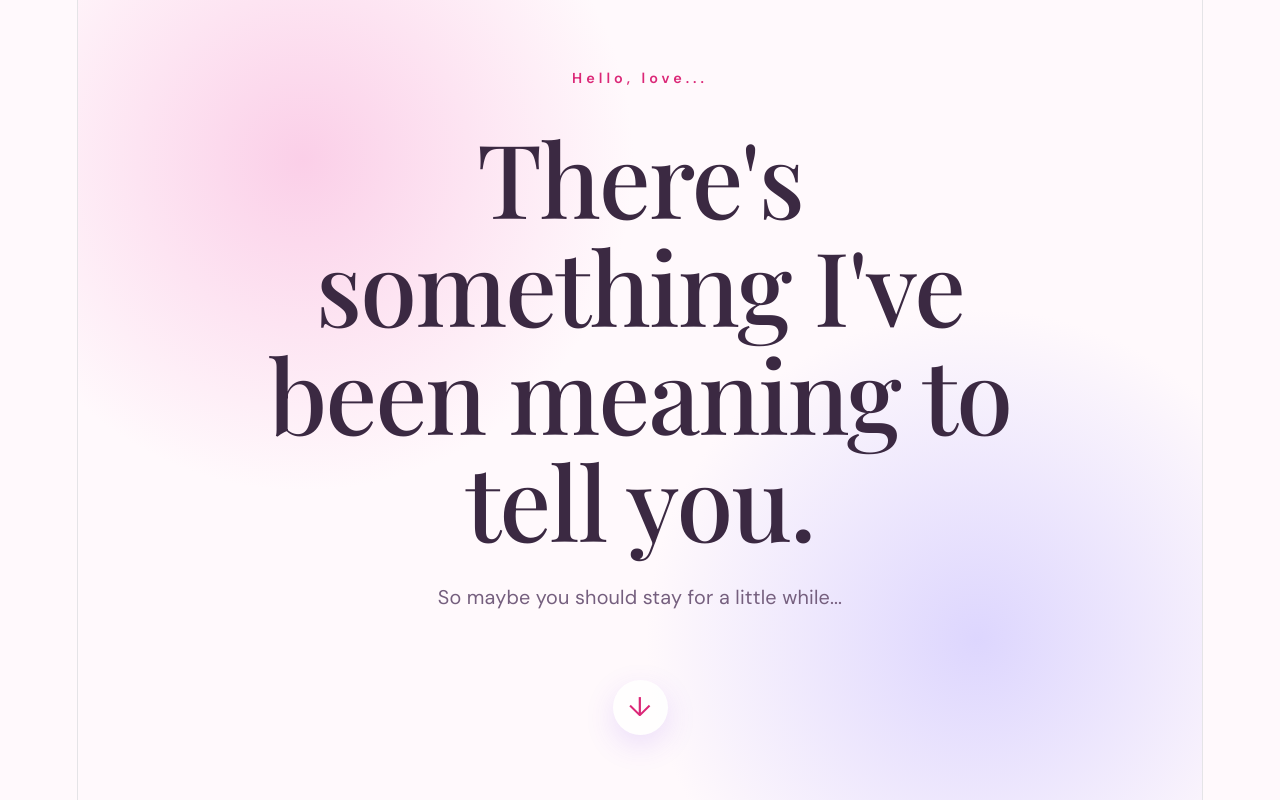
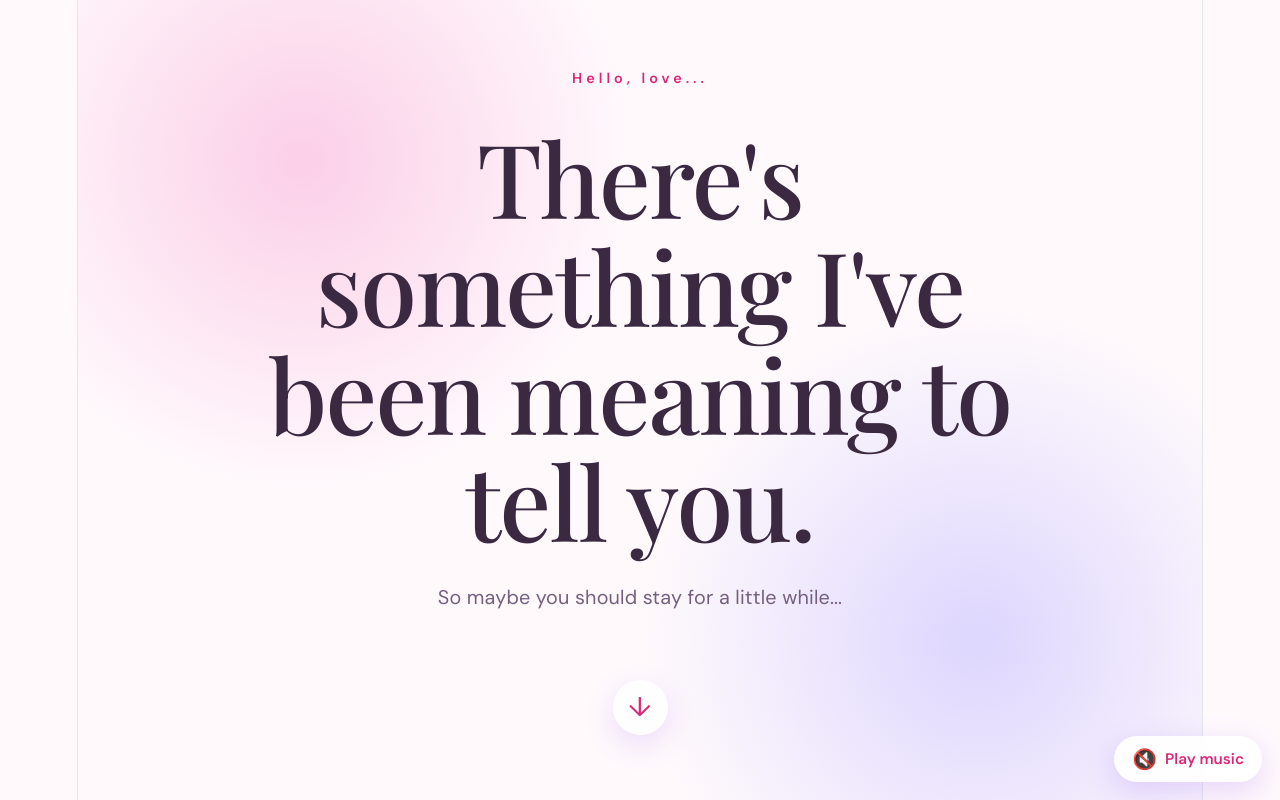
Before and after one commit to LemoonRay/olivia, a React (Vite) app: page / in a window 1280 px wide. Shown: the top 800 px of the page. Built offline with nearby package versions, Linux system fonts and the light colour scheme.

Commit message:
added bgm

```diff
--- a/src/App.css
+++ b/src/App.css
@@ -732,6 +732,54 @@ button {
   }
 }
 
+/* BACKGROUND MUSIC */
+
+.music-toggle {
+  position: fixed;
+  right: 18px;
+  bottom: 18px;
+  z-index: 900; /* below the lightbox (1000) */
+  display: flex;
+  align-items: center;
+  gap: 8px;
+  padding: 10px 18px;
+  background: rgba(255, 255, 255, 0.9);
+  color: var(--dark-pink);
+  font-size: 0.85rem;
+  box-shadow: 0 10px 30px rgba(124, 58, 237, 0.18);
+  backdrop-filter: blur(6px);
+}
+
+.music-icon {
+  display: inline-block;
+  font-size: 1.1rem;
+}
+
+.music-toggle.playing .music-icon {
+  animation: bob 1.2s ease-in-out infinite;
+}
+
+@keyframes bob {
+  50% {
+    transform: translateY(-3px) rotate(8deg);
+  }
+}
+
+@media (max-width: 500px) {
+  .music-toggle {
+    padding: 12px 14px;
+  }
+  .music-text {
+    display: none; /* icon-only on small screens */
+  }
+}
+
+@media (prefers-reduced-motion: reduce) {
+  .music-toggle.playing .music-icon {
+    animation: none;
+  }
+}
+
 /* LIGHTBOX */
 
 .zoom-trigger,
--- a/src/App.jsx
+++ b/src/App.jsx
@@ -774,6 +774,78 @@ function YesPage() {
 }
 
 
+/* BACKGROUND MUSIC */
+
+function BackgroundMusic() {
+  const audioRef = useRef(null);
+  const userPaused = useRef(false);
+  const [playing, setPlaying] = useState(false);
+
+  useEffect(() => {
+    const audio = audioRef.current;
+    if (!audio) return;
+    audio.volume = 0.35;
+
+    const events = ["click", "keydown", "touchend", "pointerup"];
+
+    const removeListeners = () =>
+      events.forEach((e) => window.removeEventListener(e, start));
+
+    function start() {
+      if (userPaused.current) return;
+      audio
+        .play()
+        .then(removeListeners)
+        .catch(() => {});
+    }
+
+
+    start();
+    events.forEach((e) => window.addEventListener(e, start));
+
+    return () => {
+      removeListeners();
+      audio.pause(); // stops when she goes to the YES page
+    };
+  }, []);
+
+  const toggle = () => {
+    const audio = audioRef.current;
+    if (!audio) return;
+
+    if (audio.paused) {
+      userPaused.current = false;
+      audio.play().catch(() => {});
+    } else {
+      userPaused.current = true;
+      audio.pause();
+    }
+  };
+
+  return (
+    <>
+      <audio
+        ref={audioRef}
+        src={asset("music/bgm1.mp3")}
+        loop
+        preload="auto"
+        onPlay={() => setPlaying(true)}
+        onPause={() => setPlaying(false)}
+      />
+      <button
+        type="button"
+        className={playing ? "music-toggle playing" : "music-toggle"}
+        onClick={toggle}
+        aria-label={playing ? "Pause background music" : "Play background music"}
+        aria-pressed={playing}
+      >
+        <span className="music-icon">{playing ? "♪" : "🔇"}</span>
+        <span className="music-text">{playing ? "Pause music" : "Play music"}</span>
+      </button>
+    </>
+  );
+}
+
 /* APP */
 
 const getPage = () => (window.location.hash === "#/yes" ? "yes" : "home");
@@ -822,6 +894,7 @@ function App() {
 
   return (
     <main>
+      <BackgroundMusic />
       {/* HERO */}
       <section className="hero">
         <div className="hero-content">
```
Also changed, not shown: 1 other file (tests, documents, lock files or other folders).
